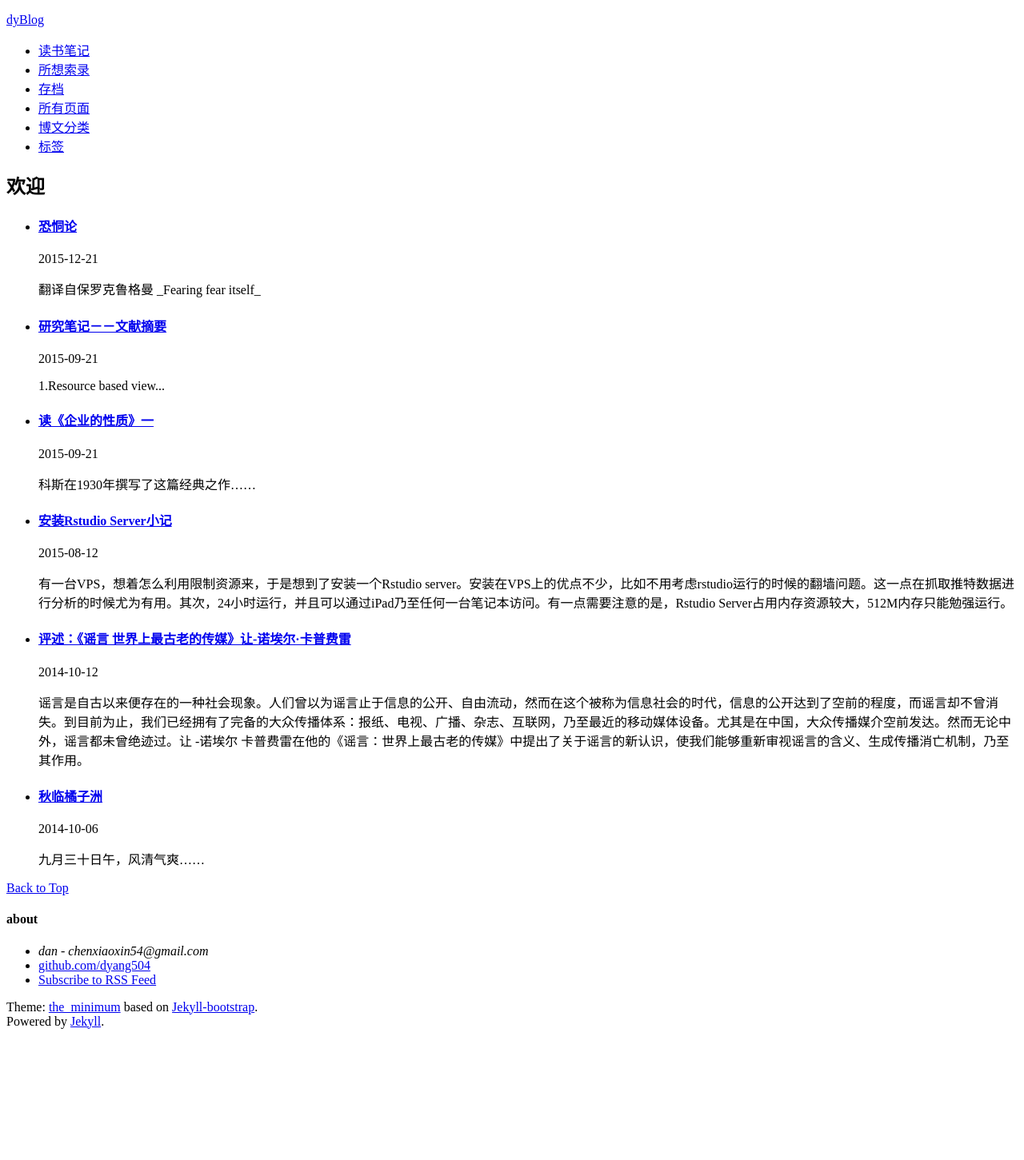
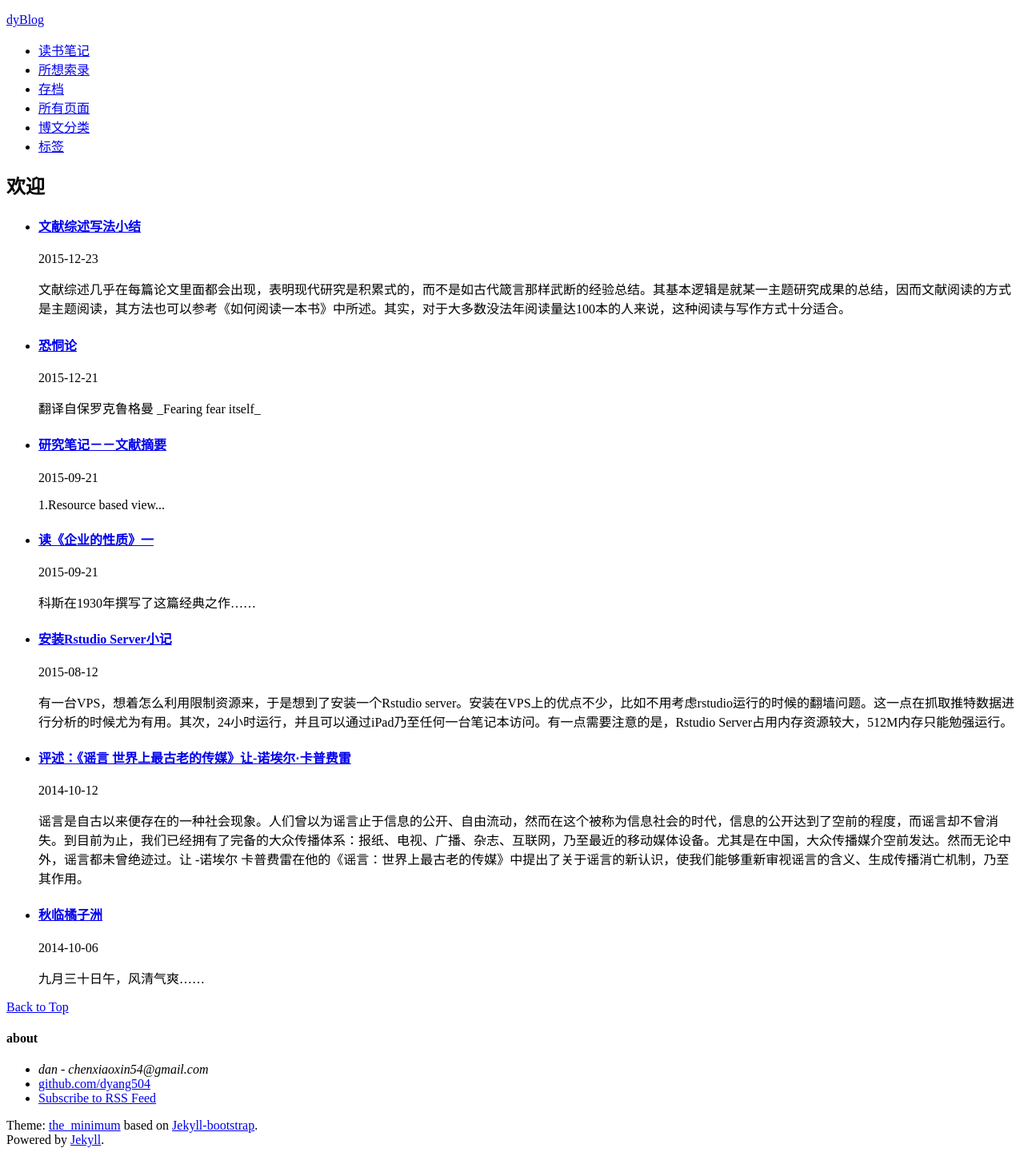
Before and after one commit to dyang504/blog, a Jekyll site: the page built from index.html, in a window 1280 px wide. Shown: the whole page at 80% size. Built offline with Jekyll 4.4.1, drawn with Linux system fonts in a browser that asks for light colours; comment, search, counter and statistics services are not loaded; before the commit the page ends 1303 px from its top, so only the background shows below that; some of the changed lines change nothing that is shown.

Commit message:
add post

```diff
--- /dev/null
+++ b/_posts/2015-12-23-Review-conducting.md
@@ -0,0 +1,54 @@
+---
+layout: post
+title: 文献综述写法小结
+category: mix
+meta: 文献综述几乎在每篇论文里面都会出现，表明现代研究是积累式的，而不是如古代箴言那样武断的经验总结。其基本逻辑是就某一主题研究成果的总结，因而文献阅读的方式是主题阅读，其方法也可以参考《如何阅读一本书》中所述。其实，对于大多数没法年阅读量达100本的人来说，这种阅读与写作方式十分适合。
+time: 2015-12-23
+tags: [article]
+---
+
+
+# 文献综述写法小结
+[文献综述](https://en.wikipedia.org/wiki/Literature_review)是学术文本的一种，主要是围绕某一话题的研究发现、理论与方法而展开。这篇短文主要汇集了文献综述的作用、创作过程、写法方面的内容。以此作为这一段时间的小结。
+文献综述几乎在每篇论文里面都会出现，表明现代研究是积累式的，而不是如古代箴言那样武断的经验总结。其基本逻辑是就某一主题研究成果的总结，因而文献阅读的方式是主题阅读，其方法也可以参考《如何阅读一本书》中所述。其实，对于大多数没法年阅读量达100本的人来说，这种阅读与写作方式十分适合。
+## 文献综述对研究者作用
+作为学术新人刚刚进入某一领域的时候，文献综述可以用来了解已知成果、学习前人成果、建立知识图谱(W.[^1] Lawrence Neuman,p126)。当我们决定展开研究，却又苦于无从下手的时候，文献综述能够激发灵感，帮助我们建立研究的基点。这些功能既可以通过学习现有文献综述来达到，也可以通过撰写文献综述来达到。
+## 文献综述的形式
+文献综述可以有四种形式：（1）汇集前任成果和论述，这是最为常见的一种形式；（2）批判现有成果，一般在展现完前人成果后进行；（3）将诸多话题讨论联系到一起，常见于文章衔接与理论构建；（4）确定某一领域的中心话题。 四种形式可以相互结合，以夹引夹论的形式铺就文本。
+社会科学与人文研究中，文献综述可能出现在引言中，可能单独列为一章放在文章开头，也可能出现在文章末尾。出现在引言中，可以用于介绍研究主题、假设、阐述研究的必要性。对于量化研究，单列为一章主要是为了构建理论框架，为研究假设提供理论基础；对于质性研究而言，除了作理论讨论外，也可以单独到结尾章节，用来对理论推导进行验证与讨论。
+## 写作过程
+文献综述的写作可以在研究设计和报告写作两个阶段进行。研究设计的时候进行初步的文献搜集与综述的写作，等到研究完成，在进行补充与完善。
+在研究设计阶段可以采用以下步骤[^2]：
+1. 确定研究需要探讨的主题，进行初步阅读以确定与主题有关的关键词。
+2. 进行文献检索，例如Google Scholar, Jstor, SSCI...由于谷歌学术连接不畅，可以考虑用百度学术进行类似的搜索。中文文献也可以用CNKI，CSSCI。进入自己所属的高校图书馆探索一番通常可以发现本校自制的搜索引擎，可以用于获取本校购买的资源。
+3. 研究设计阶段确定50篇相关文献就差不多了。
+4. 通过扫读，对这些文献进行初步的重要性分类，将与研究主题密切相关的挑选出来。
+5. 在挑选文献的同时，着手设计__文献图谱__，并对最重要的那些文献进行摘要，将这些文献的信息按照需要或者要求的格式（例如APA）列出来。
+6. 组合文献综述，按照主题或者重要程度组织行文。在文献综述结束总结研究主题，阐述自己的研究如何推动研究进步，并点评先前研究不足之处。
+## 文献图谱的绘制
+![文献图谱示例](/Users/yang/Pictures/FN2V63AD2J.com.tencent.ScreenCapture2/QQ20151223-0@2x.png)  _图1 文献图谱示例，截取自John W. Creswell_
+
+
+如*图1*所示，该作者围绕组织内的程序公正汇集了相关研究主题。对每篇研究以*作者－日期*罗列。在现有文献的基础上提出了程序正义与文化是进一步需要研究的内容。
+文献图谱在研究设计阶段通常需要包括研究25篇，对于硕博论文来说，在完成阶段需要包括大约100篇的文献[^2]。
+## 摘要的写作
+摘要是对论文的主要元素的回顾，方便读者了解所论及文章的基本特点。摘要一般包括以下几个点：
+
+ + 研究涉及的主要问题
+ - 研究的目的和重点
+ + 有关样本、分布、研究对象的概述性信息
+ + 与自身研究有关的重要结论
+ + 批判性综述中指出研究方法与技术上的不足
+
+对于写作规范的论文来说，这些信息可以在论文的引言、研究方法、结论等章节找到。
+
+## 定量研究与混合式研究的文献综述结构范例
+1. 介绍综述的结构
+2. 综述主题1，例如重要的自变量
+3. 综述主题2，如重要的因变量
+4. 综述主题3，例如因变量与自变量之间的关系
+5. 总结重要的研究，提出那些需要改进和增进认识的地方，以及本研究如何来改进。
+
+## 参考文献
+ [^1]: W. Lawrence Neuman. Social Research Methods: Qualitative and Quantitative Approches. Seventh Edition
+ [^2]: John W. Creswell. 「Research Design: Qualitative, Quantitative, and Mixed Methods Approaches. Fourth Edition, Chapter 2.
```
Also changed, not shown: _posts/2015-12-21-Fearing-fear-itself.md (line endings or trailing spaces).
